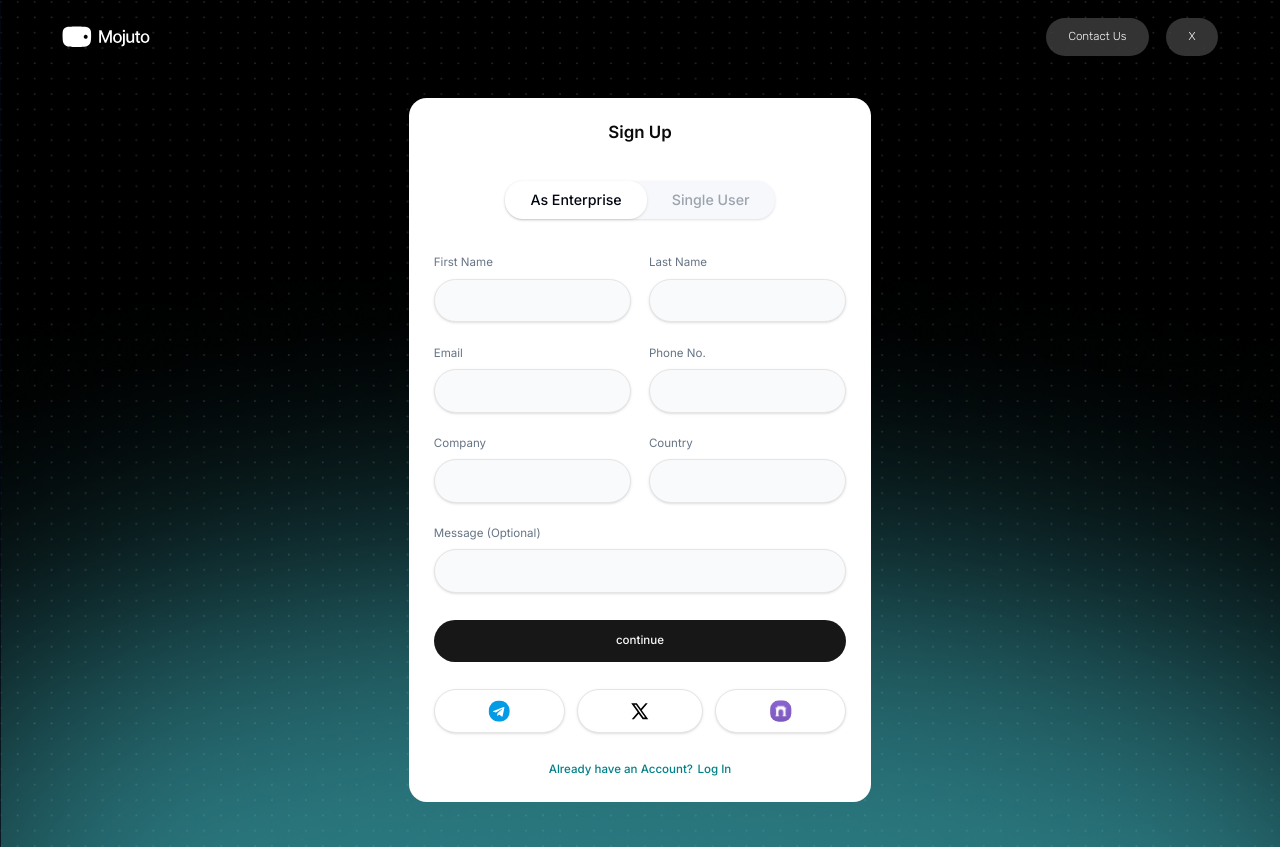
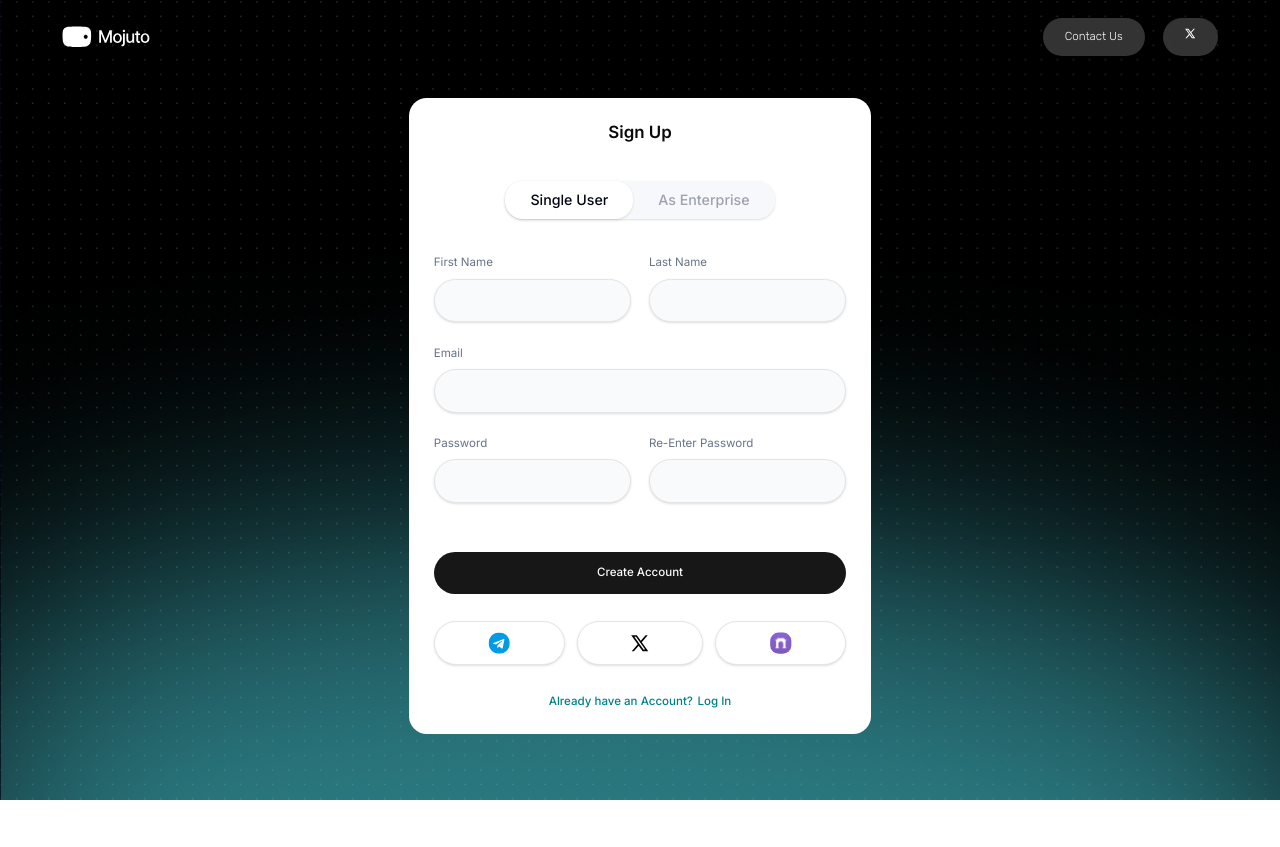
Before and after one commit to cyberkillua/mojuto-frontend, a React (Vite) app: page /signup in a window 1280 px wide. After the commit the page ends 800 px from the top, so only its background shows below. Built offline with nearby package versions, Linux system fonts and the light colour scheme.

Commit message:
Bug fix: auth

```diff
--- a/src/components/shared/common/navbar.tsx
+++ b/src/components/shared/common/navbar.tsx
@@ -1,4 +1,5 @@
 import Logo from "../icons/logo";
+import X from "../icons/x";
 
 const Nav = () => {
 
@@ -22,7 +23,15 @@ const Nav = () => {
                         navItems.map((navItem, idx) => {
                             return (
                                 <li key={idx} className="font-rubik bg-off-white  px-[2.5rem] rounded-[3rem] py-[1.2rem] text-[#ffffff] text-[1.3rem] font-light backdrop-blur-[1rem]">
-                                    <a href={navItem.link}>{navItem.name}</a>
+                                    <a href={navItem.link}>
+                                        {
+                                            navItem.name === "Contact Us" ? ("Contact Us") : (
+                                                <X
+                                                    fill="white"
+                                                />
+                                            )
+                                        }
+                                    </a>
                                 </li>
                             )
                         })
--- /dev/null
+++ b/src/components/shared/icons/x.tsx
@@ -0,0 +1,19 @@
+import { cn } from "@/lib/utils";
+
+
+const X = ({
+    className,
+    fill = "black",
+}: {
+    className?: string
+    fill?: string
+}) => {
+    return (
+        <svg className={cn("size-[1.2rem]", className)} width="19" height="18" viewBox="0 0 19 18" fill="none" xmlns="http://www.w3.org/2000/svg">
+            <path fill-rule="evenodd" clip-rule="evenodd" d="M0.225098 0.794922H6.13135L10.3323 6.65677L15.4126 0.794922H17.6626L11.3508 8.07781L18.2251 17.6699H12.3188L8.11786 11.8081L3.0376 17.6699H0.787598L7.09944 10.387L0.225098 0.794922ZM13.1855 15.9824L3.51058 2.48242H5.26461L14.9396 15.9824H13.1855Z" fill={fill} />
+        </svg>
+
+    );
+}
+
+export default X;
--- a/src/pages/auth/signup.tsx
+++ b/src/pages/auth/signup.tsx
@@ -11,10 +11,10 @@ const SignUp = () => {
         <>
             <h2 className="text-center text-[1.9rem] font-semibold">Sign Up</h2>
             <Tabs
-                options={["As Enterprise", "Single User"]}
+                options={["Single User","As Enterprise" ]}
                 content={[
-                    <Enterprise />,
-                    <SingleUser />
+                    <SingleUser />,
+                    <Enterprise />
                 ]}
             />
         </>
@@ -23,13 +23,11 @@ const SignUp = () => {
 
 export default SignUp;
 
-
 const Enterprise = () => {
     const [formData, setFormData] = useState({
         "FirstName": "",
         "LastName": "",
         "Email": "",
-        "Phone No.": "",
         "Company": "",
         "Country": "",
         "Message": "",
@@ -50,8 +48,13 @@ const Enterprise = () => {
             <div className="grid sm:grid-cols-2 gap-y-[2.5rem] gap-x-[2rem] mb-[2.5rem]">
                 {
                     regularFields.map((key) => {
+                        const isEmail = key === "Email";
+
                         return (
-                            <div className="" key={key}>
+                            <div
+                                className={`${isEmail ? 'sm:col-span-2' : ''}`}
+                                key={key}
+                            >
                                 <p className="capitalize text-[1.3rem] text-[#667485] font-normal mb-[.8rem]">
                                     {formatKey(key)}
                                 </p>
@@ -85,7 +88,11 @@ const Enterprise = () => {
 
             <SocialLogin />
 
-            <p className="text-center !text-[#008188] mt-[3rem] text-[1.3rem]"> <Button className="!p-0 text-[1.3rem]" variant={"ghost"}>Already have an Account? <Link to={"/login"}>Log In</Link></Button></p>
+            <p className="text-center !text-[#008188] mt-[3rem] text-[1.3rem]">
+                <Button className="!p-0 text-[1.3rem]" variant={"ghost"}>
+                    Already have an Account? <Link to={"/login"}>Log In</Link>
+                </Button>
+            </p>
         </div>
     )
 }
@@ -95,7 +102,6 @@ const SingleUser = () => {
         "FirstName": "",
         "LastName": "",
         "Email": "",
-        "Phone No.": "",
         "Password": "",
         "Re-enterPassword": "",
     });
@@ -107,15 +113,21 @@ const SingleUser = () => {
     }
 
     const formKeys = Object.keys(formData);
-    const regularFields = formKeys;
 
     return (
         <div className="mt-[3.5rem]">
             <div className="grid sm:grid-cols-2 gap-y-[2.5rem] gap-x-[2rem] mb-[2.5rem]">
                 {
-                    regularFields.map((key) => {
+                    formKeys.map((key) => {
+                        // Email takes full width, others follow normal grid
+                        const isEmail = key === "Email";
+                        const isPasswordField = key === "Password" || key === "Re-enterPassword";
+
                         return (
-                            <div className="" key={key}>
+                            <div
+                                className={`${isEmail ? 'sm:col-span-2' : ''}`}
+                                key={key}
+                            >
                                 <p className="capitalize text-[1.3rem] text-[#667485] font-normal mb-[.8rem]">
                                     {formatKey(key)}
                                 </p>
@@ -137,7 +149,11 @@ const SingleUser = () => {
 
             <SocialLogin />
 
-            <p className="text-center !text-[#008188] mt-[3rem] text-[1.3rem]"> <Button className="!p-0 text-[1.3rem]" variant={"ghost"}>Already have an Account? <Link to={"/login"}>Log In</Link></Button></p>
+            <p className="text-center !text-[#008188] mt-[3rem] text-[1.3rem]">
+                <Button className="!p-0 text-[1.3rem]" variant={"ghost"}>
+                    Already have an Account? <Link to={"/login"}>Log In</Link>
+                </Button>
+            </p>
         </div>
     )
 }
```
